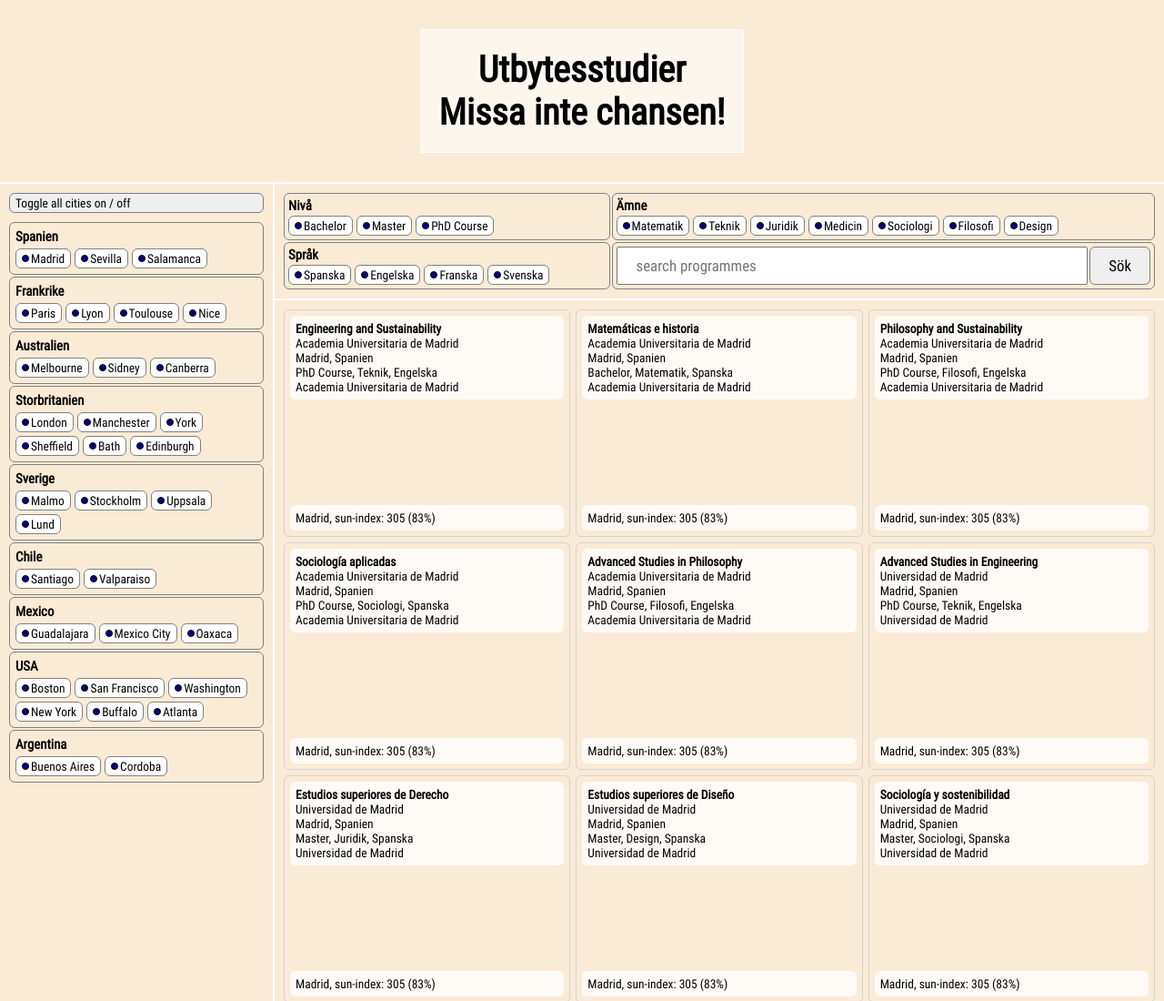
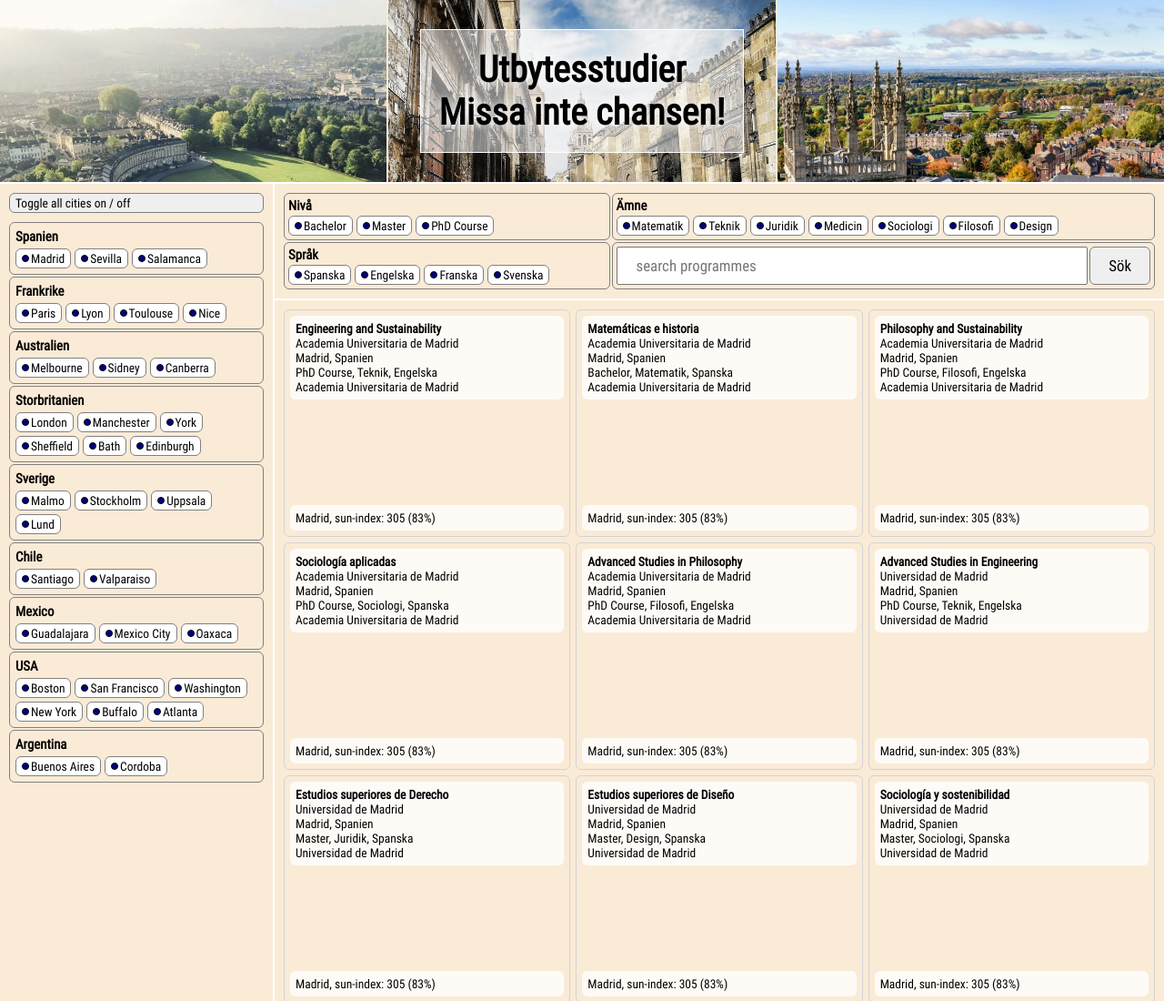
Before and after one commit to Linnea1/Projektet-du2, a plain HTML site: page index.html in a window 1280 px wide. Shown: the top 1100 px of the page at 91% size. Drawn offline with Linux system fonts and the light colour scheme.

Commit message:
Images on page header

```diff
--- a/css/index.css
+++ b/css/index.css
@@ -67,9 +67,11 @@ body {
 
   position: relative;
 }
+
 #top * {
   margin: 0;
 }
+
 #top_images {
   z-index: 1;
   position: absolute;
@@ -78,12 +80,24 @@ body {
   display: grid;
   grid-template-columns: 1fr 1fr 1fr;
   gap: var(--gap);
+
 }
 
 #top_images > * {
   background-position: top;
   background-size: cover;
   background-repeat: no-repeat;
+
+}
+
+#top_images>div:nth-child(1){
+  background-image:url(../media/geo_images/bath_normal_2.jpg);
+}
+#top_images>div:nth-child(2){
+  background-image:url(../media/geo_images/york_normal_2.jpg);
+}
+#top_images>div:nth-child(3){
+  background-image:url(../media/geo_images/york_normal_1.jpg);
 }
 
 #top_text {
@@ -125,6 +139,7 @@ body {
 .container, #top {
   background-color: var(--c_back);
   padding: var(--padding);
+
 }
 
 .display_none {
```
